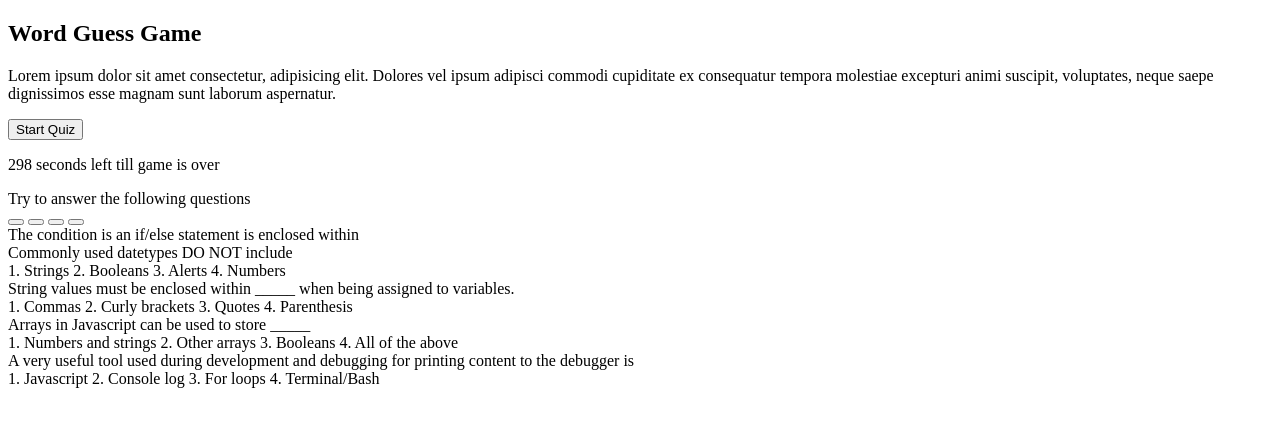
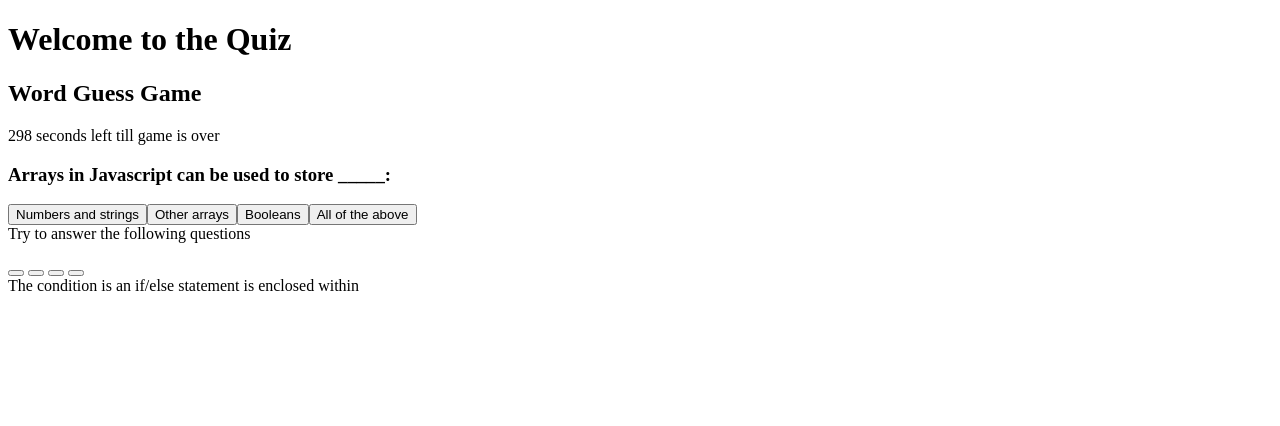
Before and after one commit to rosiedeng1/ClassAssignmentWeek4, a plain HTML site: page assets/index.html in a window 1280 px wide. Both pictures are taken after a click on the button "Start Quiz". Drawn offline with Linux system fonts and the light colour scheme.

```diff
--- a/assets/index.html
+++ b/assets/index.html
@@ -1,28 +1,37 @@
 <!DOCTYPE html>
 <html lang="en">
+
 <head>
   <meta charset="UTF-8">
   <meta name="viewport" content="width=device-width, initial-scale=1.0">
   <title>Document</title>
 </head>
+
 <body>
 
   <div id="gameContainer">
+    <h1> Welcome to the Quiz</h1>
+    <h2>Word Guess Game</h2>
+    <p class="timeEl">0 seconds left till game is over</p>
+
     <div id="startScreen">
-<h2>Word Guess Game</h2>
-<p>Lorem ipsum dolor sit amet consectetur, adipisicing elit. Dolores vel ipsum adipisci commodi cupiditate ex consequatur tempora molestiae excepturi animi suscipit, voluptates, neque saepe dignissimos esse magnam sunt laborum aspernatur.</p>
+      <p>Lorem ipsum dolor sit amet consectetur, adipisicing elit. Dolores vel ipsum adipisci commodi cupiditate ex
+        consequatur tempora molestiae excepturi animi suscipit, voluptates, neque saepe dignissimos esse magnam sunt
+        laborum aspernatur.</p>
       <button id="startButton">Start Quiz</button>
-<p class="timeEl">0 seconds left till game is over</p>
     </div>
   </div>
   <div id="quizcontainer"> </div>
   <div> Try to answer the following questions </div>
+  <p id=question></p>
+
   <button id="choice 1"></button>
   <button id="choice 2"></button>
   <button id="choice 3"></button>
   <button id="choice 4"></button>
+
   <div> The condition is an if/else statement is enclosed within </div>
-<div> Commonly used datetypes DO NOT include <div>
+  <!-- <div> Commonly used datetypes DO NOT include <div>
       1. Strings
       2. Booleans
       3. Alerts
@@ -42,7 +51,7 @@
           1. Javascript
           2. Console log
           3. For loops
-4. Terminal/Bash
+          4. Terminal/Bash -->
 
 </body>
 <script src="./js/script.js"></script>
--- a/assets/js/script.js
+++ b/assets/js/script.js
@@ -1,27 +1,54 @@
+// Defined variable for length of the quiz
 var secondsLeft = 300;
+// Specifies the timeEl class from your HTML
 var timeEl = document.querySelector(".timeEl");
+// Creates an array with numerous objects that includes each individual question, choice and answer (consildates the questions together)
 var questions = [
  {
   question: "Arrays in Javascript can be used to store _____:",
   choices: ['Numbers and strings', 'Other arrays', 'Booleans', 'All of the above'],
   answer: "All of the above"
+ },
+ {
+  question: "Commonly used datetypes DO NOT include",
+  choices: ['Strings', 'Booleans', 'Alerts', 'Numbers'],
+  answer: "Alerts"
+ },
+ {
+  question: "String values must be enclosed within _____ when being assigned to variables.",
+  choices: ['Commas', 'Curly brackets', 'Quotes', 'Parenthesis'],
+  answer: "Quotes"
+ },
+ {
+  question: "A very useful tool used during development and debugging for printing content to the debugger is",
+  choices: ['Javascript', 'Console log', 'For loops', 'Terminal/Bash'],
+  answer: "Console log"
  }
 ];
+console.log(questions[1])
+console.log(questions[1].choices[2])
 
-// var questions = []
-//   {
-//    question: "Commonly used datetypes DO NOT include",
-//    choices: ['Strings', 'Booleans', 'Alerts', 'Numbers'],
-//    answer: "Alerts"
-//   }
-// ];
 var index = 0
 function display() {
+document.querySelector('#quizcontainer').innerHTML=""
+// Creates variable to help identify which question you are referring to
 var current = questions[index]
+var questionEl = document.createElement('h3')
+questionEl.textContent=current.question
+document.querySelector('#quizcontainer').append(questionEl)
 
+// Creates a forloop for your choices to the questions
+for (i=0; i<current.choices.length; i++) {
+  var button = document.createElement('button')
+  button.textContent=current.choices[i]
+  document.querySelector('#quizcontainer').append(button)
+}
+}
 
-<id
-
+function HandleClick(e) {
+console.log(e.target)
+index++
+display()
 
 }
 // clear page
@@ -34,6 +61,8 @@ function setTime() {
 
   function startQuiz() {
     // Start the quiz by setting the interval and updating the timer
+    document.querySelector('#startScreen').style.display="none"
+    display()
     timerInterval = setInterval(function() {
       secondsLeft--;
       timeEl.textContent = secondsLeft + " seconds left till game is over";
@@ -44,8 +73,21 @@ function setTime() {
         // Calls function to create and append image
         sendMessage();
       }
+    // Amount of time in milliseconds between each interval
     }, 1000);
+
+
+
+    // document.getElementById('incorrect').addEventListener('click', function() {
+    //   sec -= 30;
+    //   document.getElementById('#startscreen').innerHTML='00:'+sec;
+  // });
+  startTimer();
   }
+
+
+
+
 
   // Add an event listener to the start button
   var startButton = document.getElementById("startButton");
@@ -62,3 +104,4 @@ function sendMessage() {
   // You can also use window.location.href to redirect to the next page.
   // window.location.href = "next_page.html";
 }
+document.querySelector('#quizcontainer').addEventListener("click", HandleClick)
```
Also changed, not shown: 2 other files. Lines whose indentation alone changed are shown as unchanged.
